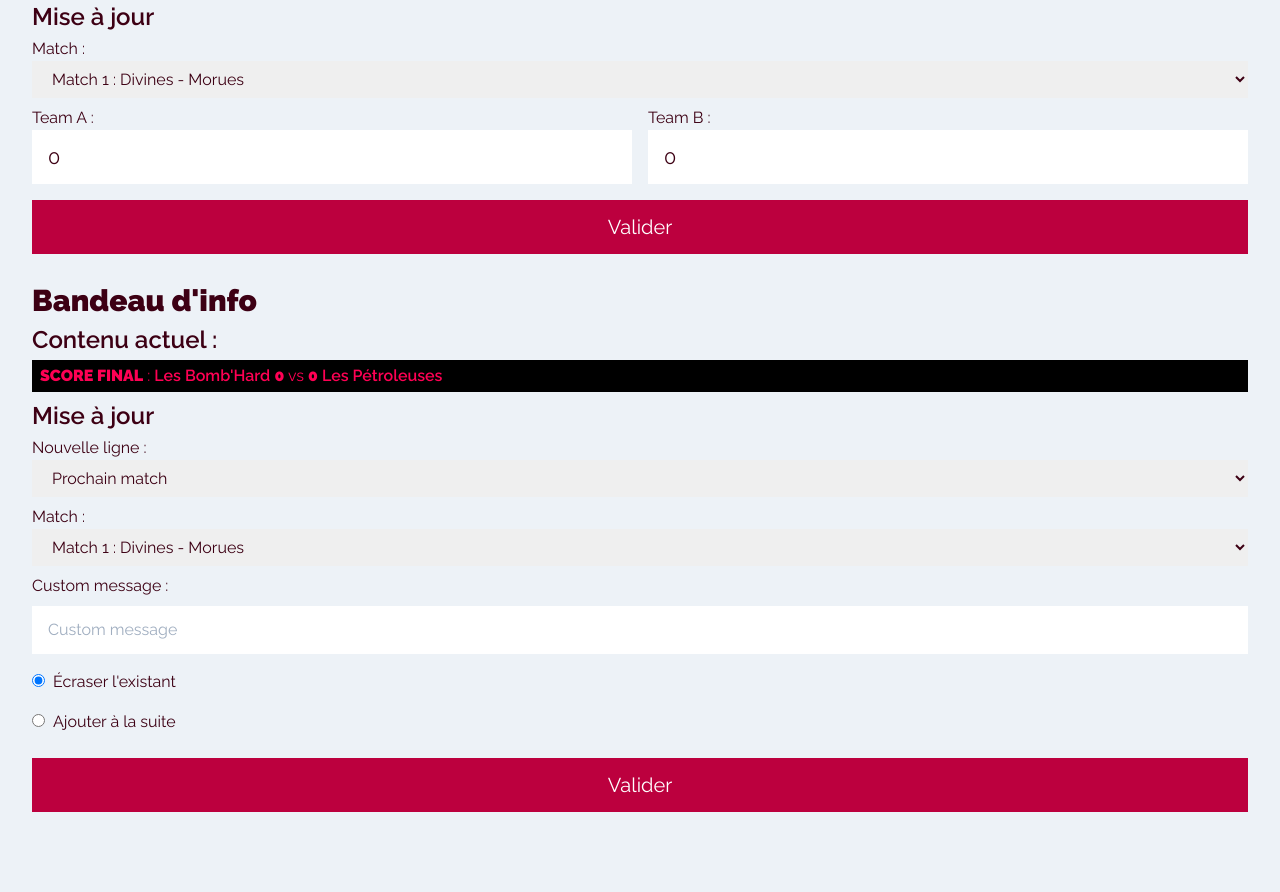
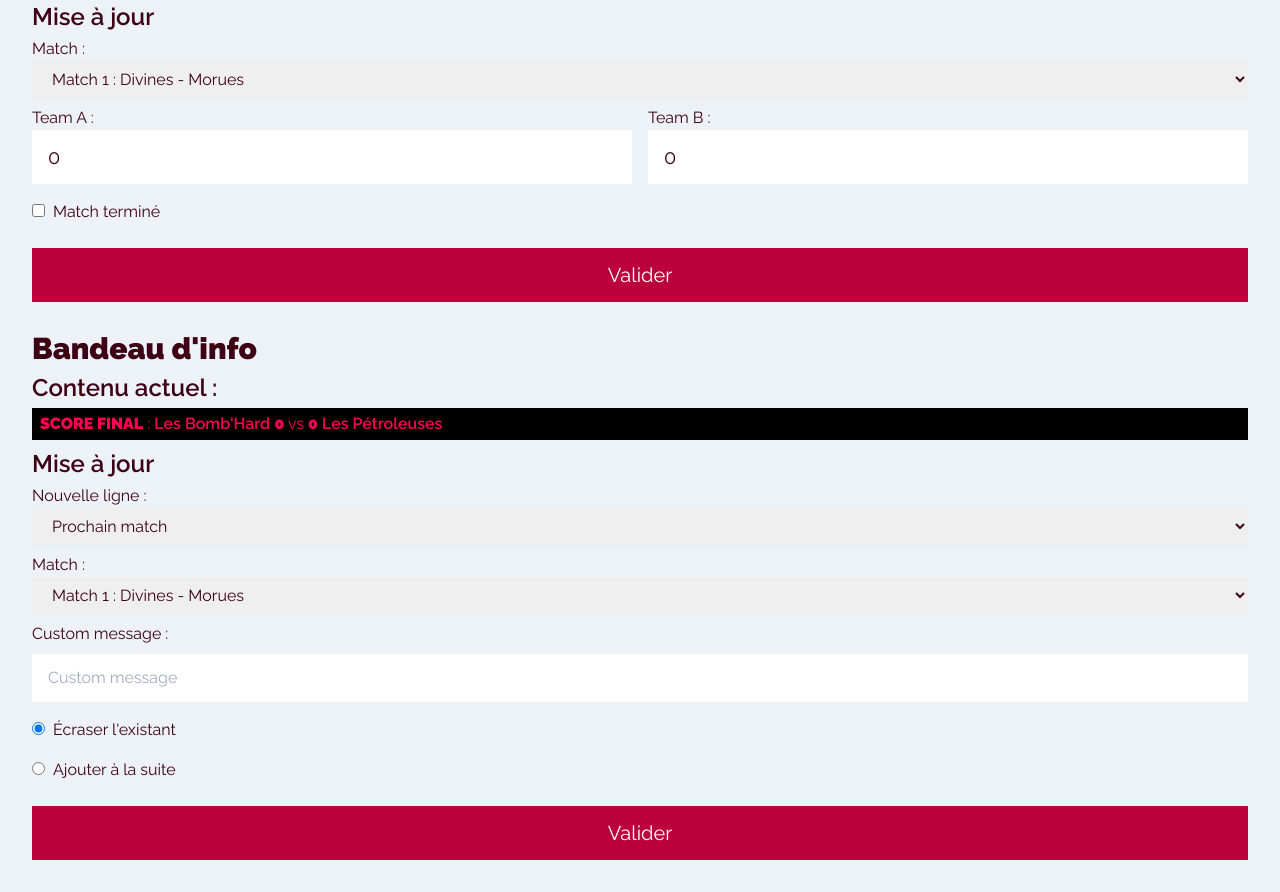
Before and after one commit to OIIOIIOI/rd-book, a PHP site: page /4qn7r67r in a window 1280 px wide. Shown: the part 319-1211 px from the top of the page. Before the commit the page ends 1131 px from the top, so only its background shows below. Run offline with PHP 8.4, Linux system fonts and the light colour scheme.

Commit message:
admin scores

```diff
--- a/4qn7r67r/index.php
+++ b/4qn7r67r/index.php
@@ -134,6 +134,9 @@ $_POST = array();
 					<input type="number" name="score_team_b" id="score_team_b" value="0" min="0">
 				</div>
 			</div>
+			<div class="block mt-2">
+				<input type="checkbox" name="is_over" id="is_over"><label for="is_over" class="inline-block ml-2 py-2">Match terminé</label>
+			</div>
 			<input type="hidden" name="action" value="update_scores">
 			<input type="submit" value="Valider" class="mt-4">
 		</form>
```
